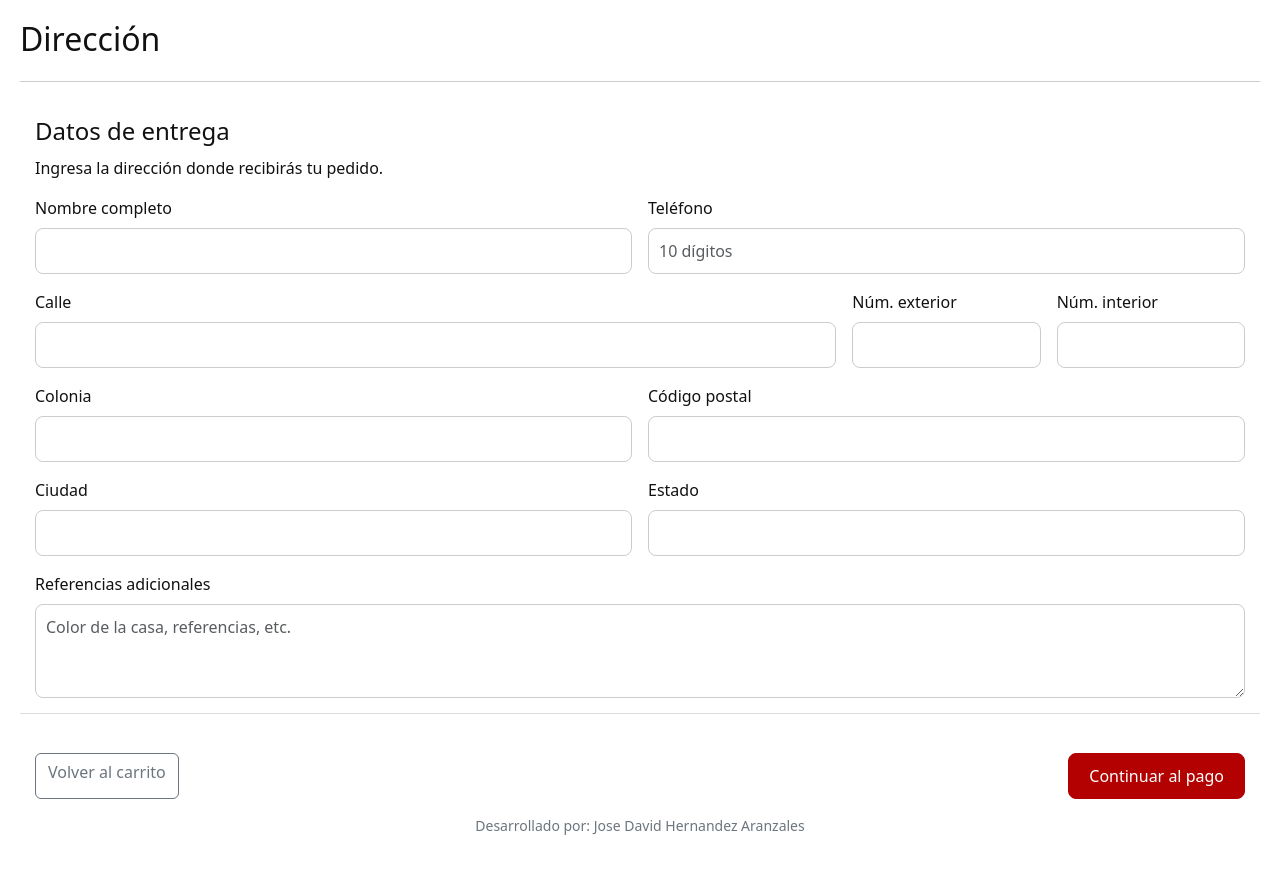
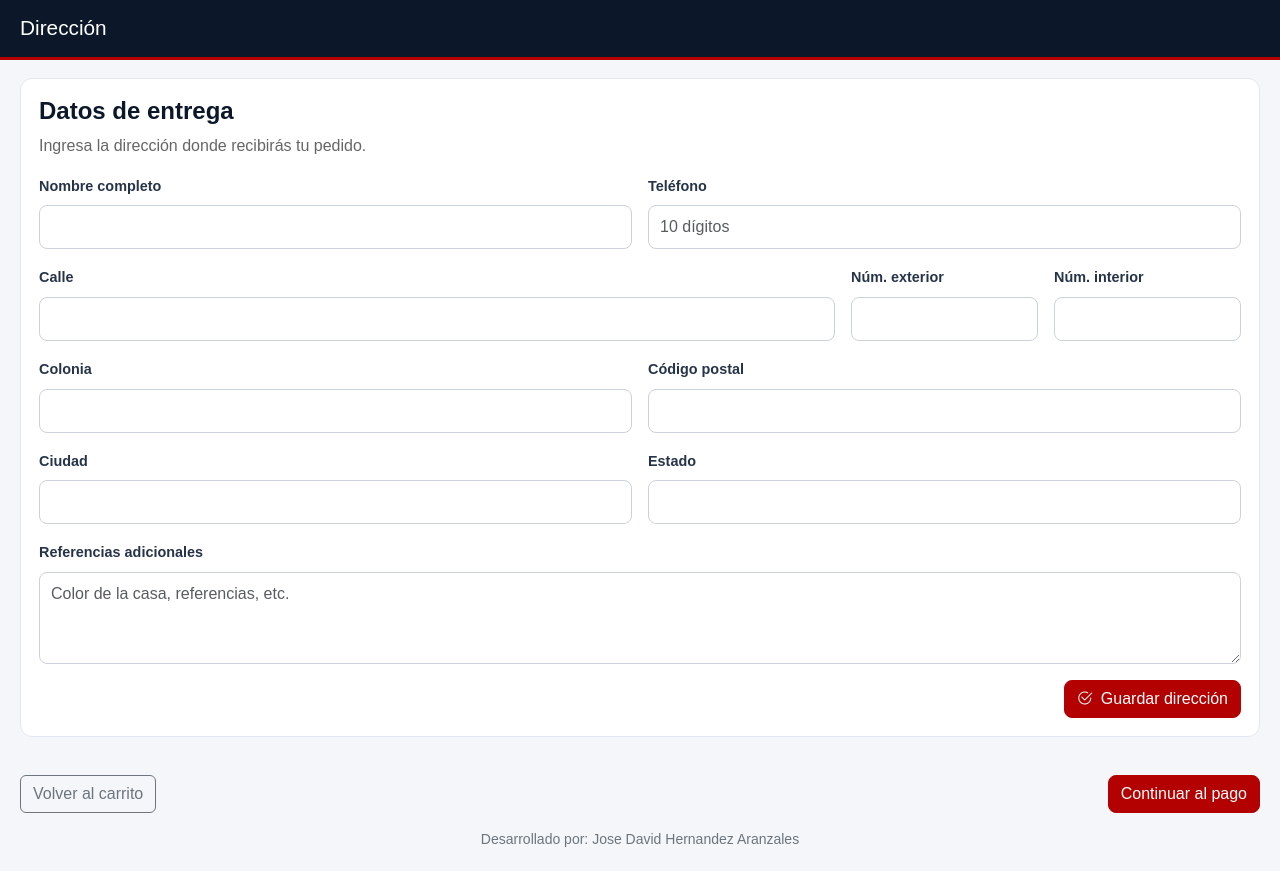
Before and after one commit to mikeydevx/PaginaFinalAppsWeb_ApexDroid, a plain HTML site: page ventanas/direccion.html in a window 1280 px wide. Drawn offline with nearby package versions, Linux system fonts and the light colour scheme.

Commit message:
Direccion js
funcionamiento con js

```diff
--- a/css/direccion.css
+++ b/css/direccion.css
@@ -1,65 +1,82 @@
-
 .ventana-direccion {
     padding: 20px;
-    background-color: var(--color-blanco);
-    color: var(--color-texto-oscuro);
+    background: #f4f6fa;
+    color: #111;
+    font-family: Arial, Helvetica, sans-serif;
 }
 
 .ventana-direccion .ventana-encabezado {
-    margin-bottom: 20px;
-    padding-bottom: 15px;
-    border-bottom: 1px solid #ccc;
+    margin: -20px -20px 18px;
+    padding: 16px 20px;
+    color: #fff;
+    background: #0c1829;
+    border-bottom: 3px solid #b30000;
+}
+
+.ventana-direccion .ventana-encabezado h2 {
+    margin: 0;
+    font-size: 1.3rem;
 }
 
 .ventana-direccion .ventana-contenido {
-    padding: 15px;
+    padding: 18px;
+    background: #fff;
+    border: 1px solid #e2e7ef;
+    border-radius: 12px;
 }
 
-.ventana-direccion h4 {
-    margin-bottom: 10px;
+.ventana-direccion .ventana-contenido h4 {
+    color: #0c1829;
+    font-weight: 700;
+}
+
+.ventana-direccion .ventana-contenido > p {
+    color: #666;
 }
 
 .ventana-direccion .form-label {
-    font-weight: 500;
+    color: #263449;
+    font-size: .9rem;
+    font-weight: 600;
 }
 
 .ventana-direccion .form-control {
-    border: 1px solid #ccc;
+    border: 1px solid #cbd2dc;
     border-radius: 8px;
-    padding: 10px;
+    padding: 9px 11px;
 }
 
 .ventana-direccion .form-control:focus {
-    border-color: var(--color-rojo);
-    box-shadow: 0 0 0 3px rgba(179, 0, 0, 0.15);
-}
-
-.ventana-direccion .ventana-pie {
-    padding: 15px;
-    border-top: 1px solid #ddd;
+    border-color: #b30000;
+    box-shadow: 0 0 0 3px rgba(179, 0, 0, .12);
 }
 
 .ventana-direccion .btn-danger {
-    background-color: var(--color-rojo);
-    border-color: var(--color-rojo);
-    padding: 10px 20px;
+    background: #b30000;
+    border-color: #b30000;
     border-radius: 8px;
 }
 
 .ventana-direccion .btn-danger:hover {
-    background-color: var(--color-rojo-hover);
+    background: #8a0000;
+    border-color: #8a0000;
 }
 
-@media (max-width: 480px) {
+.ventana-direccion .ventana-pie {
+    padding-top: 14px;
+}
+
+@media (max-width: 575px) {
     .ventana-direccion {
-        padding: 10px;
+        padding: 12px;
+    }
+
+    .ventana-direccion .ventana-encabezado {
+        margin: -12px -12px 14px;
+        padding: 14px;
     }
 
     .ventana-direccion .ventana-contenido {
-        padding: 5px;
-    }
-
-    .ventana-direccion .ventana-pie {
-        padding: 10px 5px;
+        padding: 14px;
     }
 }
--- a/js/direccion.js
+++ b/js/direccion.js
@@ -1 +1,35 @@
-// direccion
+//direccion
+
+//creo variable para guardar la sesion activa y encuento esa cuenta y la obtengo
+const sesion = JSON.parse(sessionStorage.getItem("sesionActiva"));
+const cuentas = JSON.parse(localStorage.getItem("cuentas")) || [];
+
+//busca la cuenta cuyo correo sea igial, guarda la cuenta en cuenta
+const cuenta = cuentas.find(c => c.email === sesion.email);
+
+const formulario = document.getElementById("form-direccion");
+
+formulario.addEventListener("submit", function (evento) {
+    evento.preventDefault();
+
+    //crea dentro de la cuenta una seccion llamada direccion, ahi se guarda los datos
+    cuenta.direccionEntrega = {
+
+        nombre: document.getElementById("nombre").value,
+        telefono: document.getElementById("telefono").value,
+        calle: document.getElementById("calle").value,
+        numero: document.getElementById("numero").value,
+        interior: document.getElementById("interior").value,
+        colonia: document.getElementById("colonia").value,
+        codigoPostal: document.getElementById("codigo-postal").value,
+        ciudad: document.getElementById("ciudad").value,
+        estado: document.getElementById("estado").value,
+        referencias: document.getElementById("referencias").value
+
+
+    };
+
+    localStorage.setItem("cuentas", JSON.stringify(cuentas));
+
+    alert("Dirección de entrega guardada correctamente");
+});
--- a/ventanas/direccion.html
+++ b/ventanas/direccion.html
@@ -1,5 +1,6 @@
 <!DOCTYPE html>
 <html lang="es">
+
 <head>
     <meta charset="UTF-8">
     <meta name="viewport" content="width=device-width, initial-scale=1.0">
@@ -9,6 +10,7 @@
     <link rel="stylesheet" href="../css/styles.css">
     <link rel="stylesheet" href="../css/direccion.css">
 </head>
+
 <body class="ventana ventana-direccion">
 
     <header class="ventana-encabezado">
@@ -90,7 +92,14 @@
                 <label for="referencias" class="form-label">
                     Referencias adicionales
                 </label>
-            <textarea class="form-control" id="referencias" name="referencias" rows="3" placeholder="Color de la casa, referencias, etc."></textarea>
+                <textarea class="form-control" id="referencias" name="referencias" rows="3"
+                    placeholder="Color de la casa, referencias, etc."></textarea>
+            </div>
+
+            <div class="col-12 d-flex justify-content-end">
+                <button type="submit" class="btn btn-danger btn-guardar-direccion">
+                    <i class="bi bi-check2-circle me-2"></i>Guardar dirección
+                </button>
             </div>
 
         </form>
@@ -121,4 +130,5 @@
     <script src="https://cdn.jsdelivr.net/npm/bootstrap@5.3.8/dist/js/bootstrap.bundle.min.js"></script>
     <script src="../js/direccion.js"></script>
 </body>
+
 </html>
```
Lines whose indentation alone changed are shown as unchanged.
